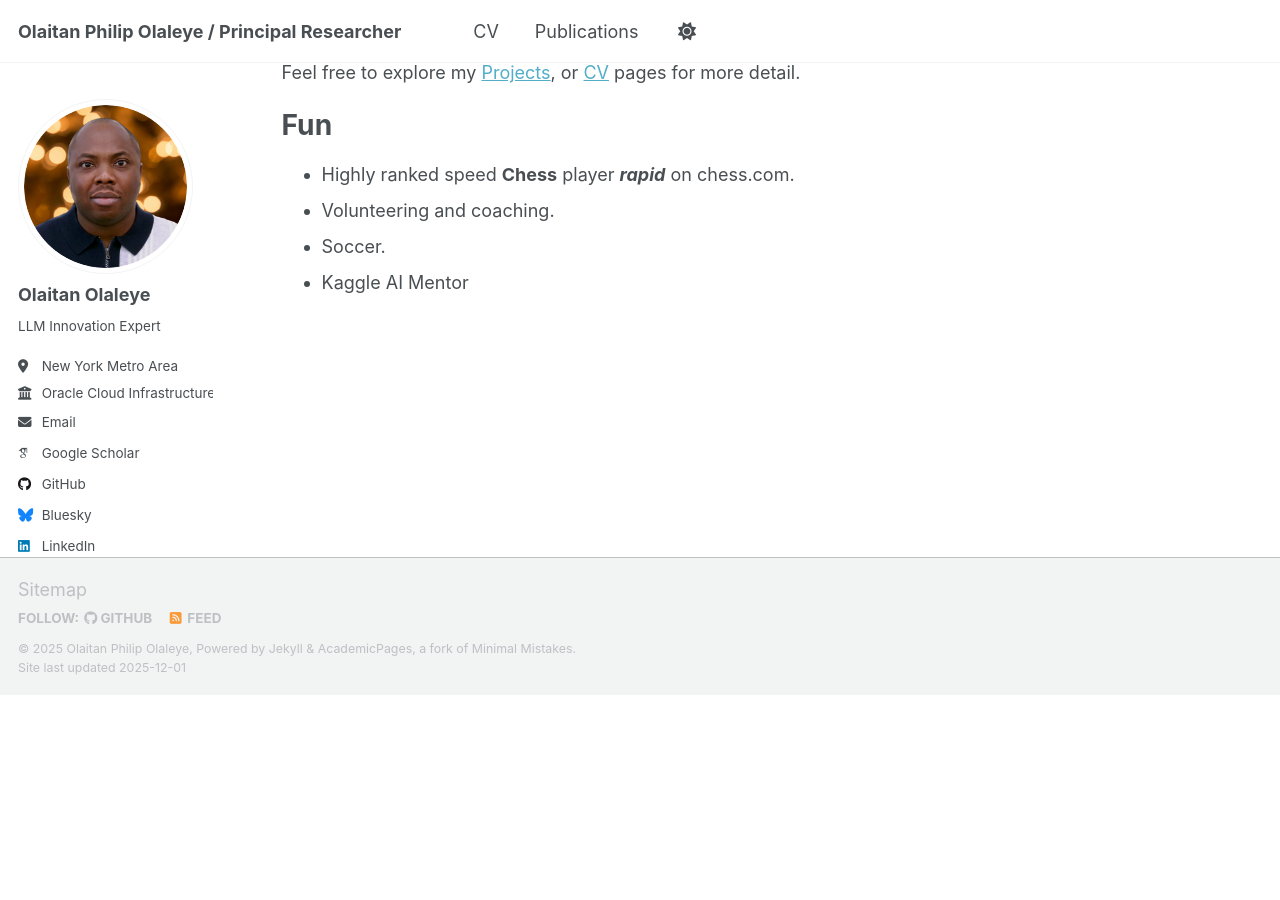
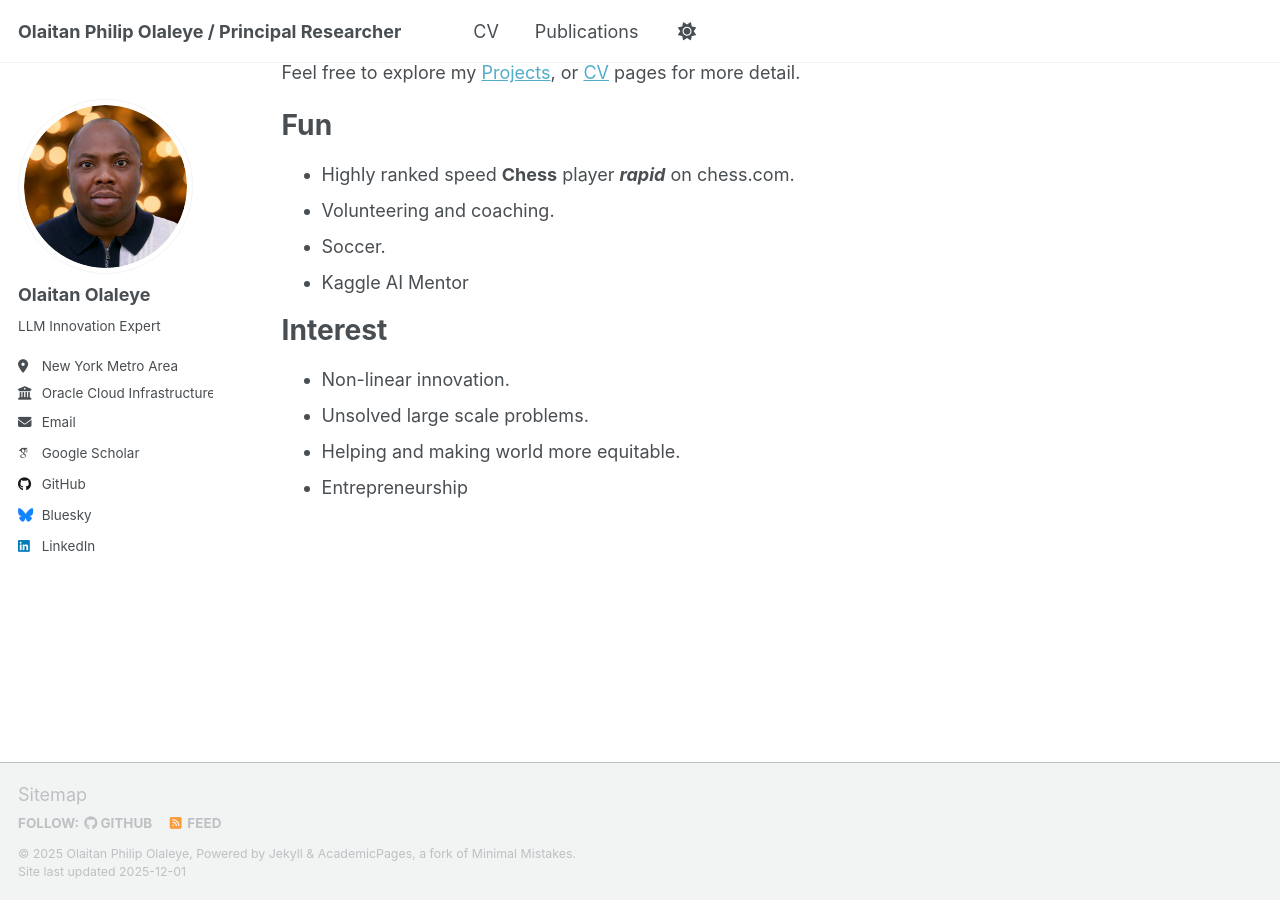
Before and after one commit to b3r-prog/b3r-prog.github.io, a Jekyll site: the page built from _pages/about.md, in a window 1280 px wide and 900 px high, scrolled down 767 px. Built offline with Jekyll 4.4.1, drawn with Linux system fonts in a browser that asks for light colours; some web fonts are replaced; a script that is not in the unit is left out; before the commit the page ends 1462 px from its top, so only the background shows below that.

Commit message:
Update about.md

```diff
--- a/_pages/about.md
+++ b/_pages/about.md
@@ -29,3 +29,10 @@ Fun
 - Volunteering and coaching.
 - Soccer.
 - Kaggle AI Mentor
+
+Interest
+======
+- Non-linear innovation.
+- Unsolved large scale problems.
+- Helping and making world more equitable.
+- Entrepreneurship
```
